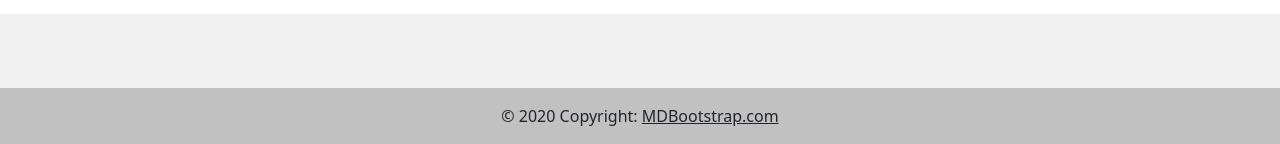
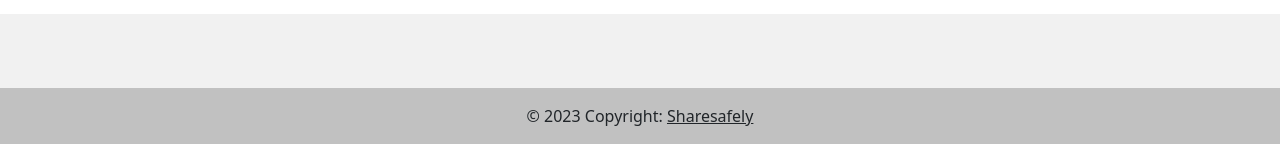
Before and after one commit to rcoffie/ShareSafely, a Django app: page / in a window 1280 px wide. Shown: the part 1006-1150 px from the top of the page. Run offline with Django 4.2, Linux system fonts and the light colour scheme.

Commit message:
refacotring footer

```diff
--- a/templates/base.html
+++ b/templates/base.html
@@ -204,8 +204,8 @@
 
         <!-- Copyright -->
         <div class="text-center text-dark p-3" style="background-color: rgba(0, 0, 0, 0.2);">
-          © 2020 Copyright:
-          <a class="text-dark" href="https://mdbootstrap.com/">MDBootstrap.com</a>
+          © 2023 Copyright:
+          <a class="text-dark" href="https://sharesafelycld.azurewebsites.net/">Sharesafely</a>
         </div>
         <!-- Copyright -->
       </footer>
```
